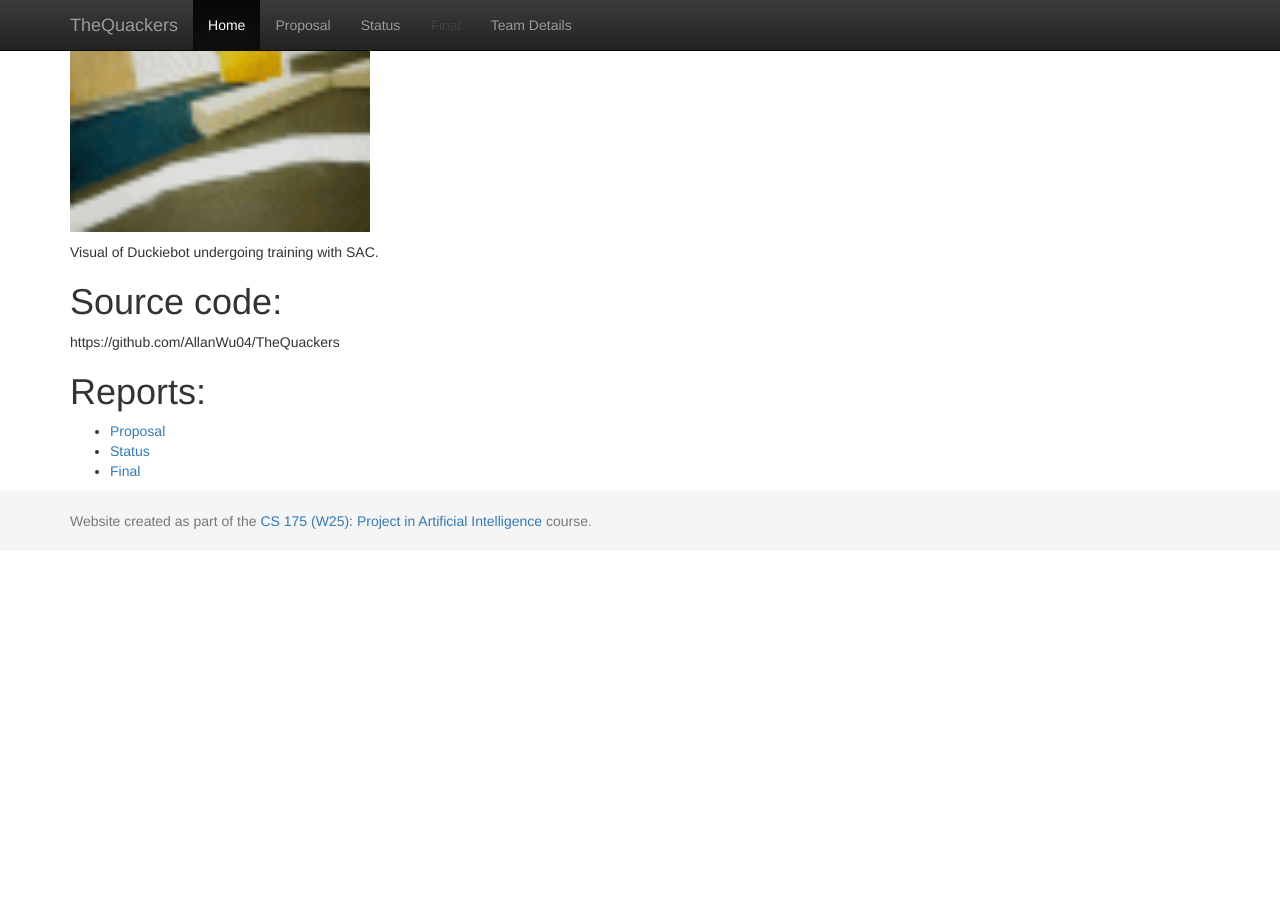
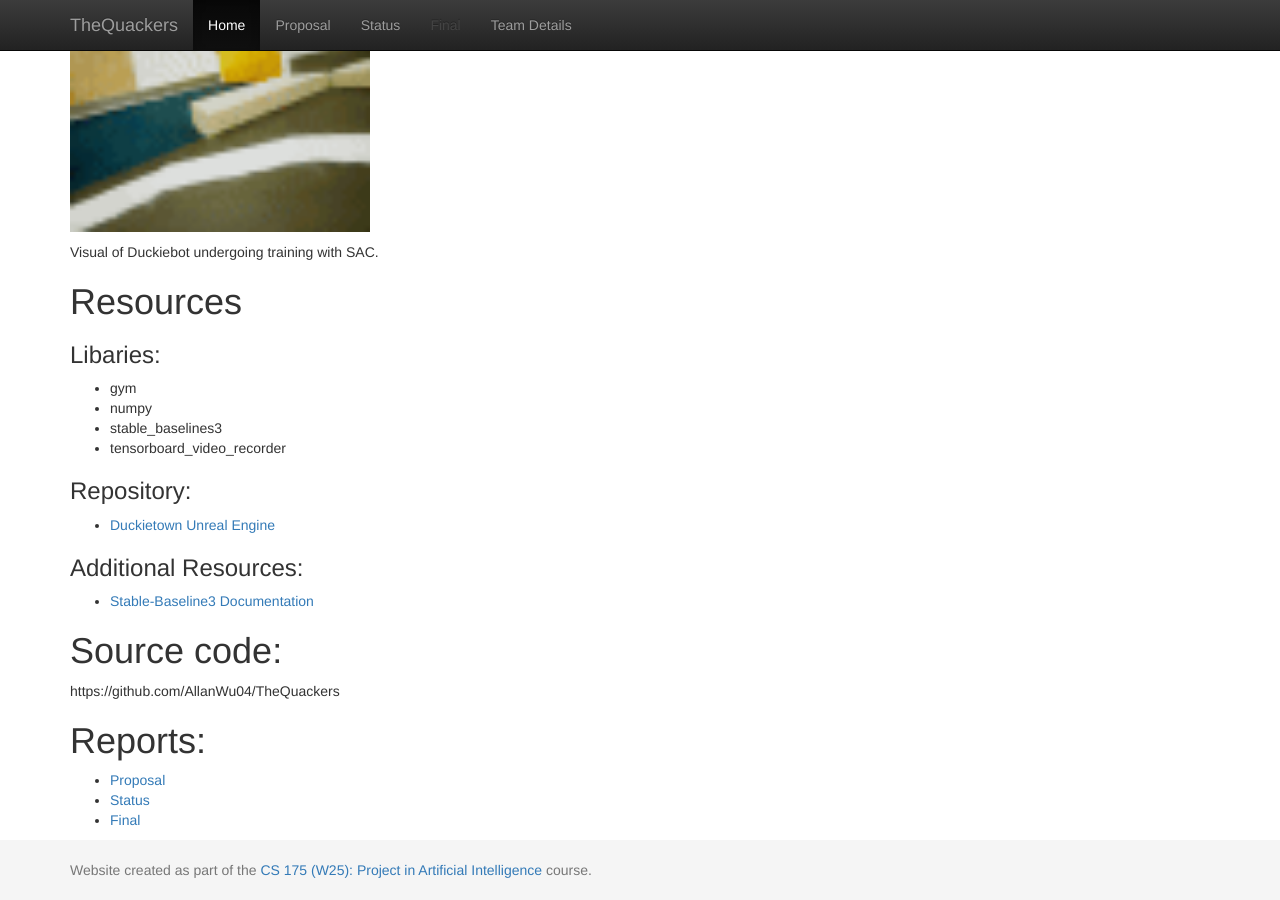
Before and after one commit to AllanWu04/TheQuackers, a Jekyll site: the page built from docs/index.md, in a window 1280 px wide and 900 px high, scrolled down 760 px. Built offline with Jekyll 4.4.1, drawn with Linux system fonts in a browser that asks for light colours; before the commit the page ends 1311 px from its top, so only the background shows below that.

Commit message:
Added resource section to home page.

```diff
--- a/docs/index.md
+++ b/docs/index.md
@@ -18,6 +18,19 @@ Visual of Duckiebot undergoing training with PPO.
 
 Visual of Duckiebot undergoing training with SAC.
 
+# Resources
+### Libaries:
+- gym
+- numpy
+- stable_baselines3
+- tensorboard_video_recorder
+
+### Repository:
+- [Duckietown Unreal Engine](https://gitlab.jblanier.net/sim2real/duckiebotssim/-/tree/master)
+
+### Additional Resources:
+- [Stable-Baseline3 Documentation](https://stable-baselines3.readthedocs.io/en/master/)
+
 # Source code:
 https://github.com/AllanWu04/TheQuackers
 
```
